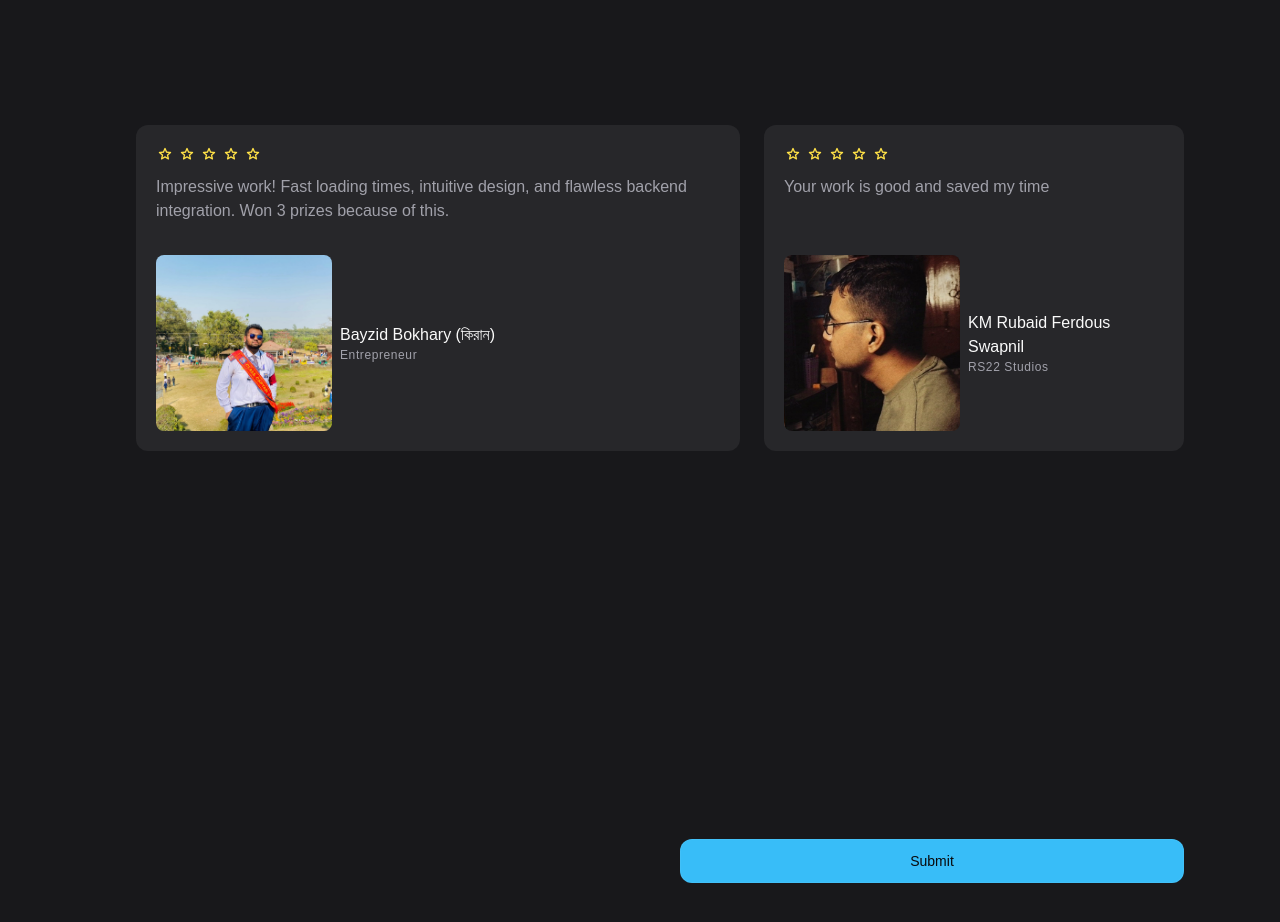
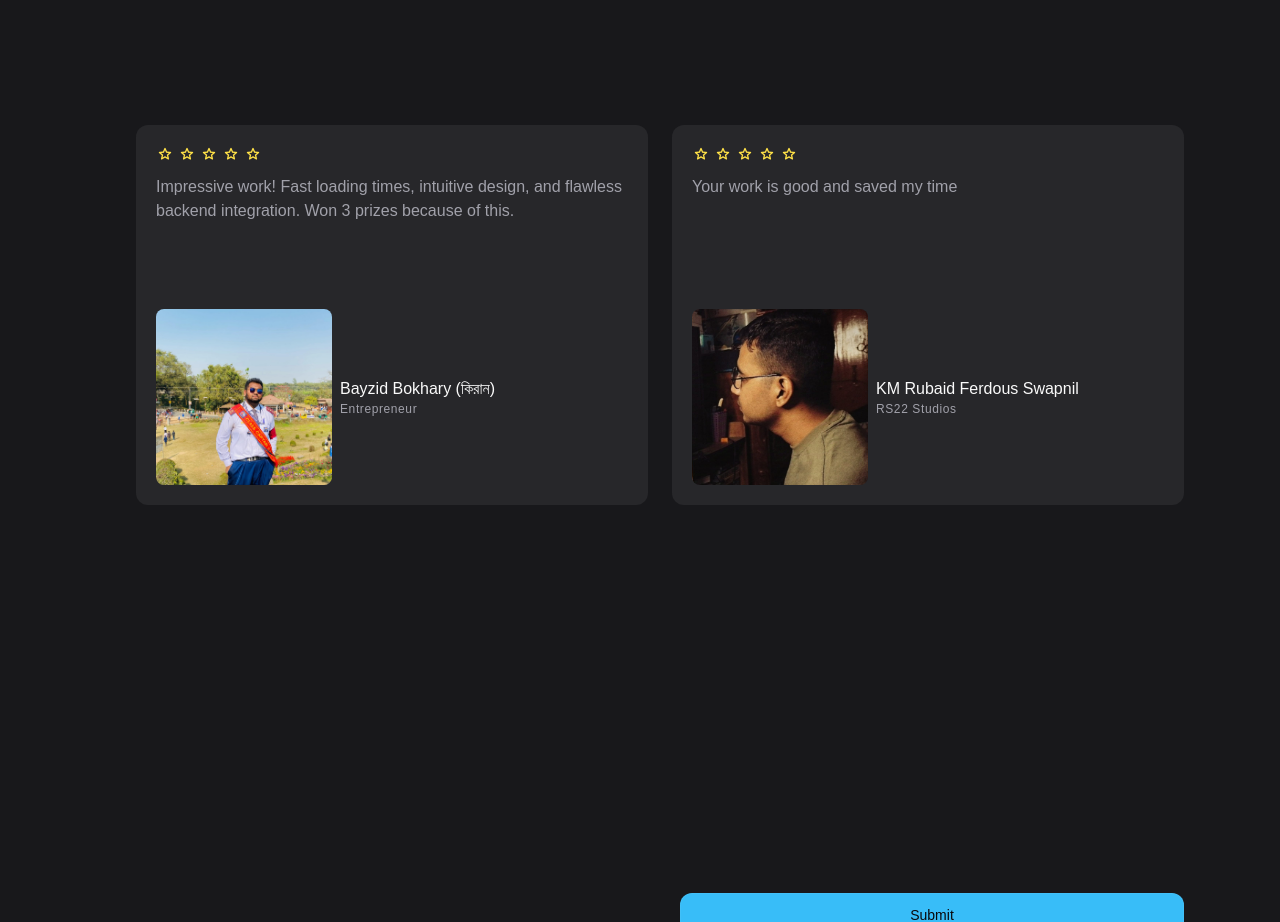
Before and after one commit to naextro/portfolio-source, a React (Vite) app: page / in a window 1280 px wide. Shown: the part 3500-4422 px from the top of the page. Built offline with nearby package versions, Linux system fonts and the light colour scheme; a web font is replaced by a local one.

Commit message:
feat: reduce review card width by 15 percent

```diff
--- a/src/components/Review.jsx
+++ b/src/components/Review.jsx
@@ -50,7 +50,7 @@ const Review = () => {
               imgSrc={imgSrc}
               company={company}
               content={content}
-              classes="min-w-[320px] md:min-w-[400px]" // Ensure cards have a set minimum width
+                            classes="w-[320px] md:w-[400px] shrink-0" // Ensure cards have a set minimum width
             />
           ))}
         </div>
--- a/src/components/ReviewCard.jsx
+++ b/src/components/ReviewCard.jsx
@@ -18,7 +18,7 @@ const ReviewCard = ({
     company
 }) => {
     return (
-        <div className="bg-zinc-800 p-5 rounded-xl min-w-[320px] flex flex-col lg:min-w-[420px]">
+        <div className="bg-zinc-800 p-5 rounded-xl w-full h-[380px] flex flex-col">
             <div className=" flex items-center gap-1 mb-3 ">
                 {ratings.map(({ icon, style }, key) => (
                     <span
```
